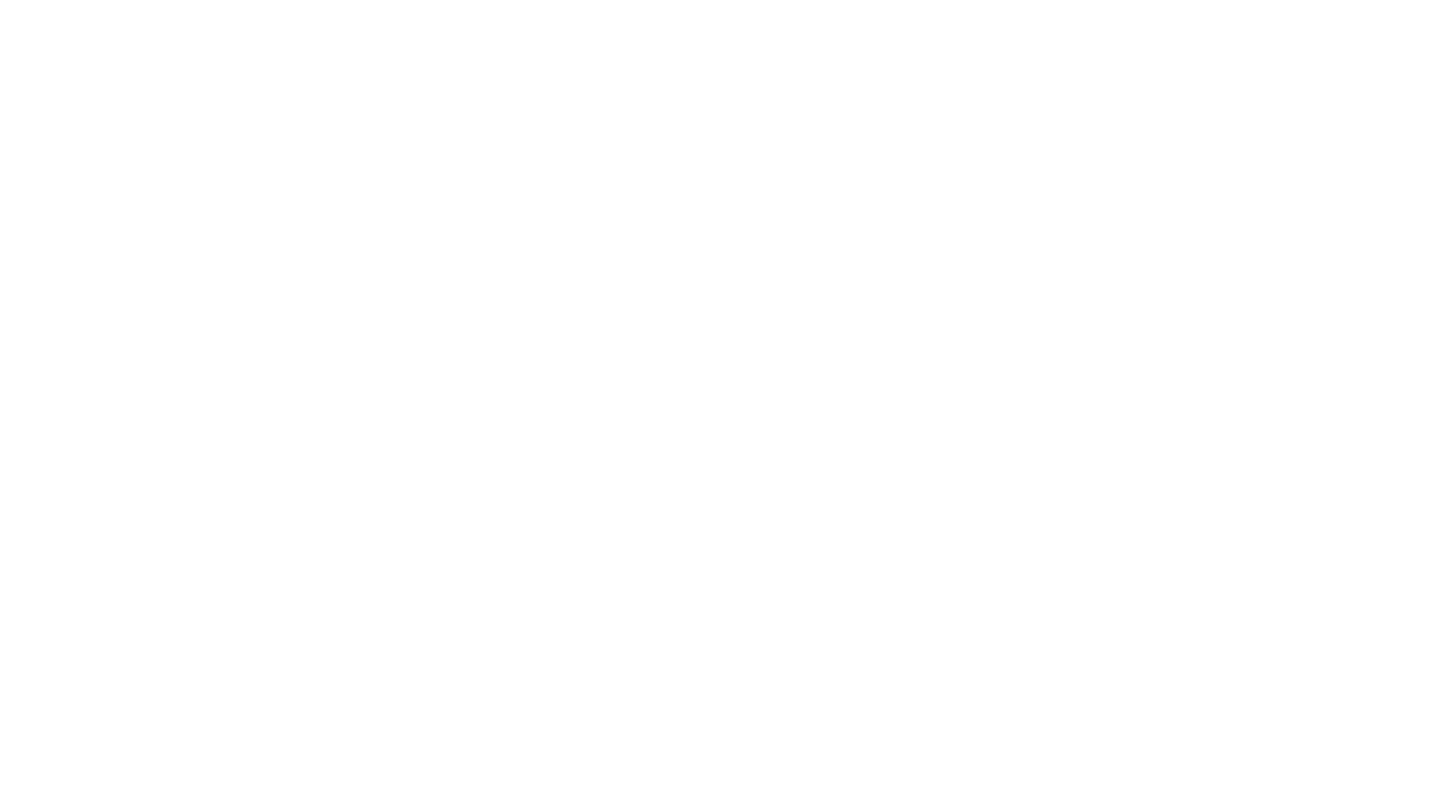
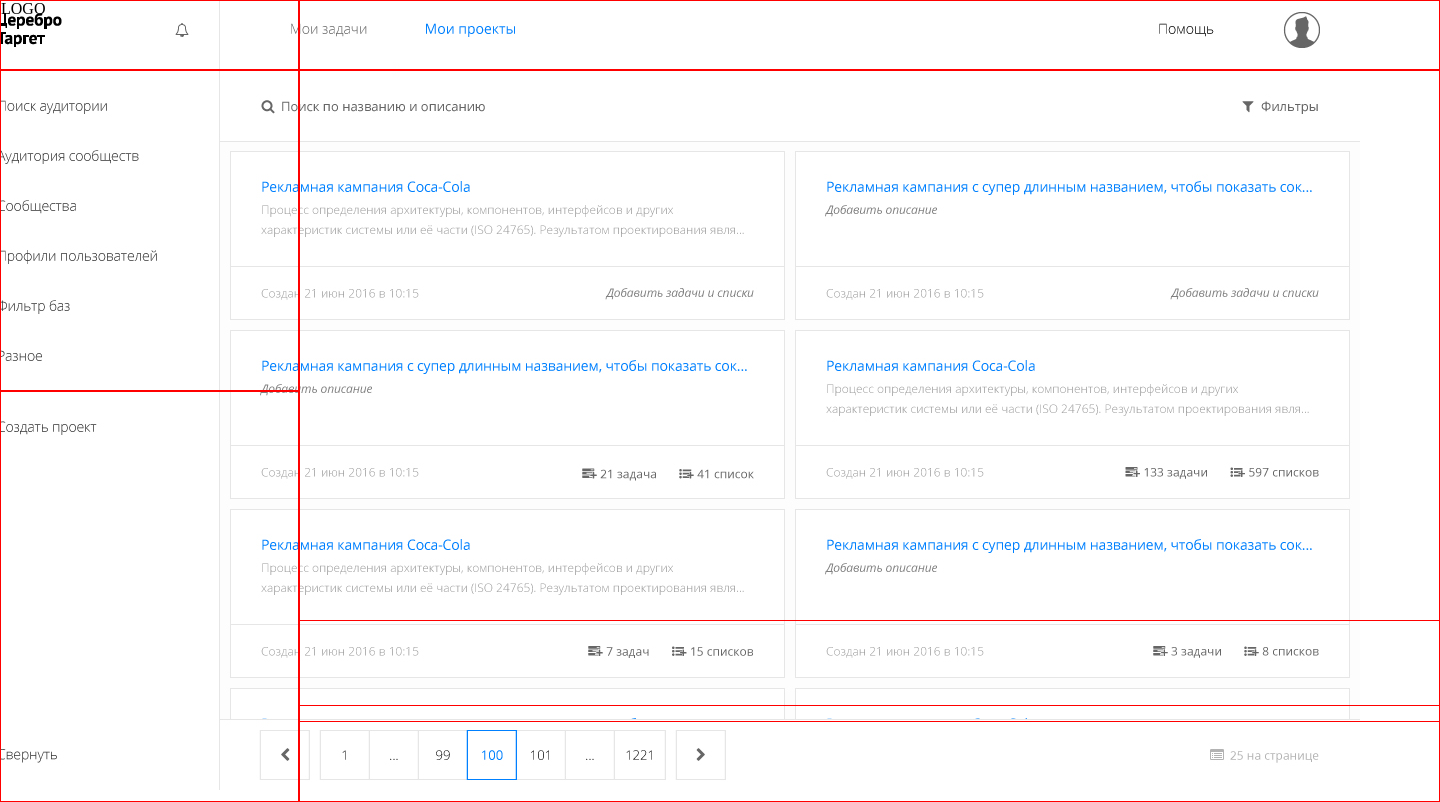
Before and after one commit to yanakabenkina/HSE-DC-A-UI-Trainig-YK, a plain HTML site: page index.html in a window 1280 px wide. Shown: the whole page, 1440 px wide, since content can reach past the window. Drawn offline with Linux system fonts and the light colour scheme.

Commit message:
add styles

```diff
--- a/index.html
+++ b/index.html
@@ -5,12 +5,25 @@
     <title></title>
 
     <link rel="stylesheet" href="stylesheets/style.css">
+
   </head>
-  <body>
+  <body class="bg">
     <div class="T_SinglePageUI">
       <aside class="O_Sidebar">
-        <header class="O_Homebar"></header>
+        <header class="O_Homebar">
+          <div> LOGO </div>
+        </header>
         <nav class="O_Menu"></nav>
+          <!-- <div class="div">1</div>
+          <div class="div">2</div>
+          <div class="div">3</div>
+          <div class="div">4</div>
+          <div class="div">5</div>
+          <div class="div">6</div>
+          <div class="div">7</div>
+          <div class="div">8</div>
+          <div class="div">9</div>
+          <div class="div">10</div> -->
         <footer class="O_SidebarFooter"></footer>
       </aside>
 
--- a/stylesheets/02_Organisms/O_ContentFooter.css
+++ b/stylesheets/02_Organisms/O_ContentFooter.css
@@ -0,0 +1,9 @@
+.O_ContentWrapper .O_ContentFooter {
+  border: 1px solid rgba(255, 0, 0, 1);
+  width: 1140px;
+  height: 84px;
+  position: fixed;
+  left: 298px;
+  bottom: 0px;
+  top: 620px;
+}
--- a/stylesheets/02_Organisms/O_ContentWrapper.css
+++ b/stylesheets/02_Organisms/O_ContentWrapper.css
@@ -0,0 +1,8 @@
+.O_ContentWrapper {
+  display: block;
+  position: absolute;
+  border: 1px solid rgba(255, 0, 0, 1);
+  width: 1140px;
+  height: 800px;
+  left: 298px;
+}
--- a/stylesheets/02_Organisms/O_Homebar.css
+++ b/stylesheets/02_Organisms/O_Homebar.css
@@ -0,0 +1,8 @@
+.O_Sidebar .O_Homebar {
+  border: 1px solid rgba(255, 0, 0, 1);
+  width: 298px;
+  height: 69px;
+  position: fixed;
+  left: 0px;
+  top: 0px;
+}
--- a/stylesheets/02_Organisms/O_Menu.css
+++ b/stylesheets/02_Organisms/O_Menu.css
@@ -0,0 +1,8 @@
+.O_Sidebar .O_Menu {
+  border: 1px solid rgba(255, 0, 0, 1);
+  width: 298px;
+  height: 320px;
+  top: 69px;
+  position: fixed;
+  overflow: scroll;
+}
--- a/stylesheets/02_Organisms/O_Menubar.css
+++ b/stylesheets/02_Organisms/O_Menubar.css
@@ -0,0 +1,8 @@
+.O_ContentWrapper .O_Menubar {
+  border: 1px solid rgba(255, 0, 0, 1);
+  width: 1140px;
+  height: 651px;
+  top: 69px;
+  position: fixed;
+  overflow: scroll;
+}
--- a/stylesheets/02_Organisms/O_Sidebar.css
+++ b/stylesheets/02_Organisms/O_Sidebar.css
@@ -0,0 +1,6 @@
+.O_Sidebar {
+  position: fixed;
+  border-right: 1px solid rgba(255, 0, 0, 1);
+  width: 298px;
+  height: 100%;
+}
--- a/stylesheets/02_Organisms/O_SidebarFooter.css
+++ b/stylesheets/02_Organisms/O_SidebarFooter.css
@@ -0,0 +1,9 @@
+.O_Sidebar .O_SidebarFooter {
+  border: 1px solid rgba(255, 0, 0, 1);
+  width: 298px;
+  height: 409px;
+  position: fixed;
+  left: 0px;
+  bottom: 0px;
+  top: 391px;
+}
--- a/stylesheets/02_Organisms/O_TopbarWrapper.css
+++ b/stylesheets/02_Organisms/O_TopbarWrapper.css
@@ -0,0 +1,8 @@
+.O_ContentWrapper .O_TopbarWrapper {
+  border: 1px solid rgba(255, 0, 0, 1);
+  width: 1140px;
+  height: 69px;
+  position: fixed;
+  left: 298px;
+  top: 0px;
+}
--- a/stylesheets/layout.css
+++ b/stylesheets/layout.css
@@ -2,3 +2,13 @@ html, body {
   width: 100%;
   height: 100%;
 }
+
+.bg {
+  width: 1440px;
+  height: 800px;
+  background-image: url(../images/UI-mockup.jpg);
+  background-size: 1440px 800px;
+  background-position: center -10px;
+  background-repeat: no-repeat;
+
+}
```
Also changed, not shown: images/UI-mockup.jpg (added).
